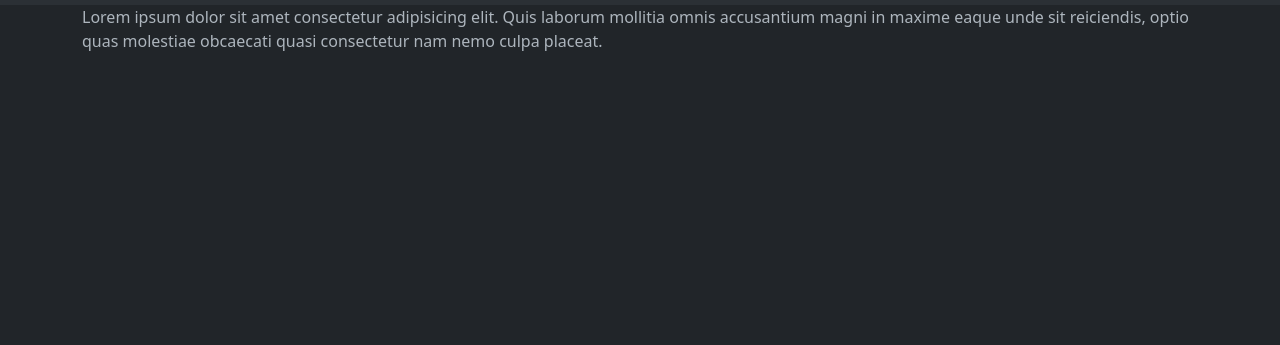
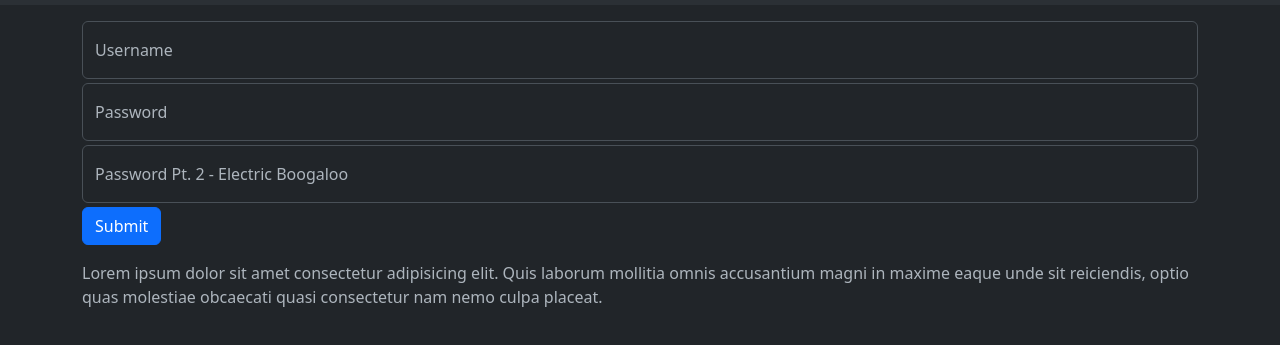
Before and after one commit to 4GeeksAcademy/dotfortun-pt53-demonstration, a plain HTML site: page index.html in a window 1280 px wide. Shown: the part 59-404 px from the top of the page. Drawn offline with nearby package versions, Linux system fonts and the light colour scheme.

Commit message:
Added an HTML form.

```diff
--- a/index.html
+++ b/index.html
@@ -14,8 +14,8 @@
   <body>
     <nav class="navbar bg-body-tertiary">
       <div class="container-fluid">
-        <a class="navbar-brand"
-          ><button
+        <a class="navbar-brand">
+          <button
             class="btn btn-secondary"
             type="button"
             data-bs-toggle="offcanvas"
@@ -24,8 +24,8 @@
           >
             <i class="fa-solid fa-bars"></i>
           </button>
-          Wobsite</a
-        >
+          Wobsite
+        </a>
         <form class="d-flex" role="search">
           <input
             class="form-control me-2"
@@ -37,12 +37,54 @@
         </form>
       </div>
     </nav>
-    <div class="container">
+    <div class="container my-3">
+      <div class="row mb-3">
+        <form>
+          <div class="form-floating has-validation mb-1">
+            <input
+              class="form-control"
+              type="text"
+              id="username"
+              placeholder="Username"
+              required
+            />
+            <label for="username">Username</label>
+            <div class="invalid-feedback">You need a username.</div>
+          </div>
+          <div class="form-floating has-validation mb-1">
+            <input
+              class="form-control"
+              type="password"
+              id="password"
+              placeholder="Password"
+              required
+            />
+            <label for="password">Password</label>
+            <div class="invalid-feedback">You need a password.</div>
+          </div>
+          <div class="form-floating mb-1">
+            <input
+              class="form-control"
+              type="password"
+              id="password-confirm"
+              placeholder="Confirm password"
+              required
+            />
+            <label for="password-confirm">
+              Password Pt. 2 - Electric Boogaloo
+            </label>
+          </div>
+          <button class="btn btn-primary" type="submit">Submit</button>
+        </form>
+      </div>
+      <div class="row mb-3">
         <p>
           Lorem ipsum dolor sit amet consectetur adipisicing elit. Quis laborum
           mollitia omnis accusantium magni in maxime eaque unde sit reiciendis,
-        optio quas molestiae obcaecati quasi consectetur nam nemo culpa placeat.
+          optio quas molestiae obcaecati quasi consectetur nam nemo culpa
+          placeat.
         </p>
+      </div>
     </div>
     <div
       class="offcanvas offcanvas-start"
--- a/style.css
+++ b/style.css
@@ -1,4 +1,8 @@
 .menu-subitems {
-    list-style-type: none;
-    padding-left: 0;
-  }
+  list-style-type: none;
+  padding-left: 0;
+}
+
+/* .login-form {
+  gap: 0.5rem;
+} */
```
Lines whose indentation alone changed are shown as unchanged.
